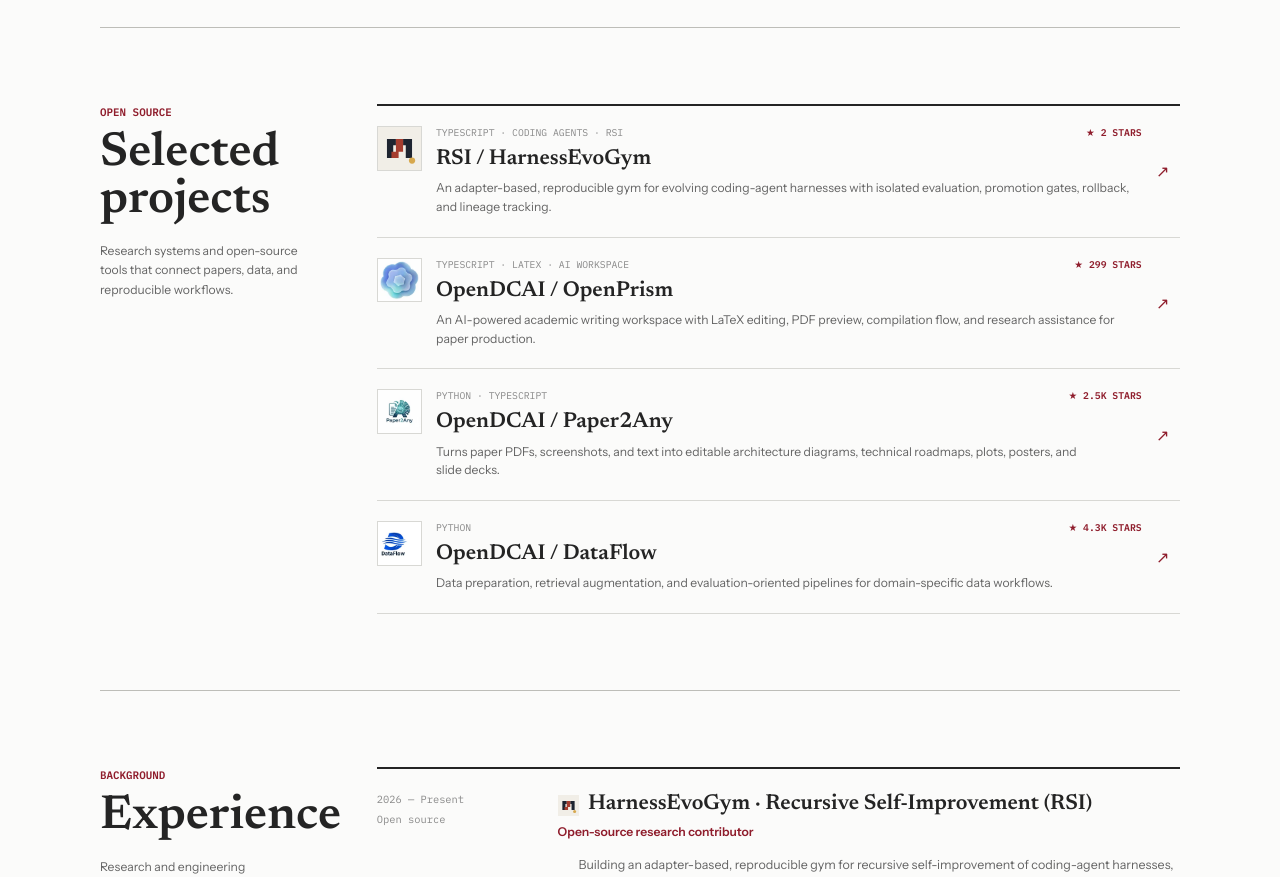
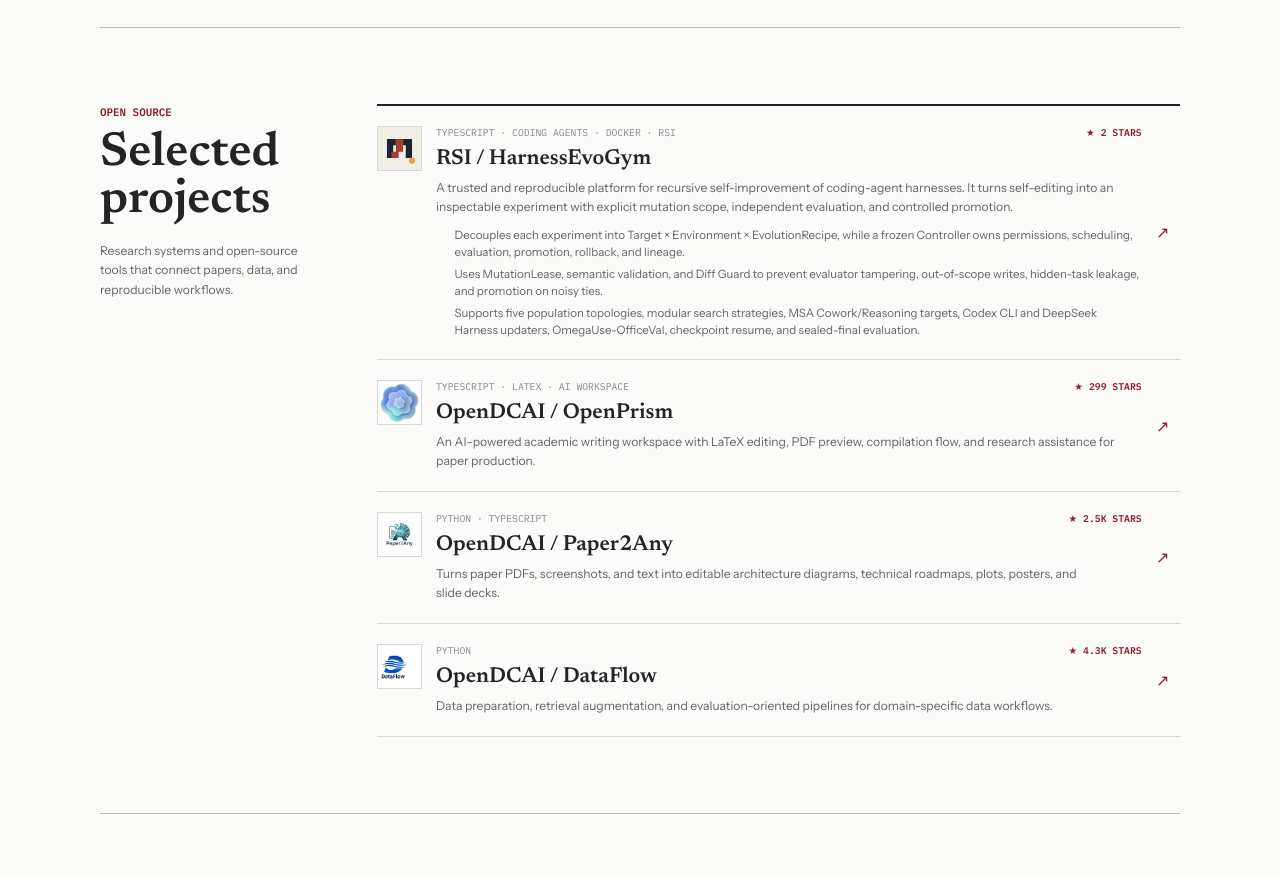
Before and after one commit to DeepThinkingZhouLiu/DeepThinkingZhouLiu.github.io, a React (Vite) app: page / in a window 1280 px wide. Shown: the part 3360-4237 px from the top of the page. Built offline with nearby package versions, Linux system fonts and the light colour scheme.

Commit message:
content: expand HarnessEvoGym project details

```diff
--- a/src/App.tsx
+++ b/src/App.tsx
@@ -196,6 +196,11 @@ function App() {
                   </div>
                   <h3>{project.name}</h3>
                   <p>{project.summary}</p>
+                  {project.details ? (
+                    <ul className="project-details">
+                      {project.details.map((detail) => <li key={detail}>{detail}</li>)}
+                    </ul>
+                  ) : null}
                 </div>
                 <span className="project-arrow" aria-hidden="true">↗</span>
               </a>
--- a/src/content/profile.ts
+++ b/src/content/profile.ts
@@ -220,12 +220,17 @@ export const experience = [
 export const projects = [
   {
     name: 'RSI / HarnessEvoGym',
-    stack: 'TypeScript · Coding agents · RSI',
+    stack: 'TypeScript · Coding agents · Docker · RSI',
     stars: '2 stars',
     href: 'https://github.com/DeepThinkingZhouLiu/HarnessEvoGym',
     icon: '/project-icons/harnessevogym-icon.svg',
     summary:
-      'An adapter-based, reproducible gym for evolving coding-agent harnesses with isolated evaluation, promotion gates, rollback, and lineage tracking.',
+      'A trusted and reproducible platform for recursive self-improvement of coding-agent harnesses. It turns self-editing into an inspectable experiment with explicit mutation scope, independent evaluation, and controlled promotion.',
+    details: [
+      'Decouples each experiment into Target × Environment × EvolutionRecipe, while a frozen Controller owns permissions, scheduling, evaluation, promotion, rollback, and lineage.',
+      'Uses MutationLease, semantic validation, and Diff Guard to prevent evaluator tampering, out-of-scope writes, hidden-task leakage, and promotion on noisy ties.',
+      'Supports five population topologies, modular search strategies, MSA Cowork/Reasoning targets, Codex CLI and DeepSeek Harness updaters, OmegaUse-OfficeVal, checkpoint resume, and sealed-final evaluation.',
+    ],
   },
   {
     name: 'OpenDCAI / OpenPrism',
--- a/src/index.css
+++ b/src/index.css
@@ -695,6 +695,25 @@ footer {
   line-height: 1.55;
 }
 
+.project-details {
+  display: grid;
+  gap: 0.28rem;
+  max-width: 47rem;
+  margin: 0.62rem 0 0;
+  padding-left: 1rem;
+  color: var(--muted);
+  font-size: 0.72rem;
+  line-height: 1.5;
+}
+
+.project-details li {
+  padding-left: 0.16rem;
+}
+
+.project-details li::marker {
+  color: var(--accent);
+}
+
 .project-arrow {
   align-self: center;
   color: var(--accent);
```
Also changed, not shown: 2 other files (tests, documents, lock files or other folders).
